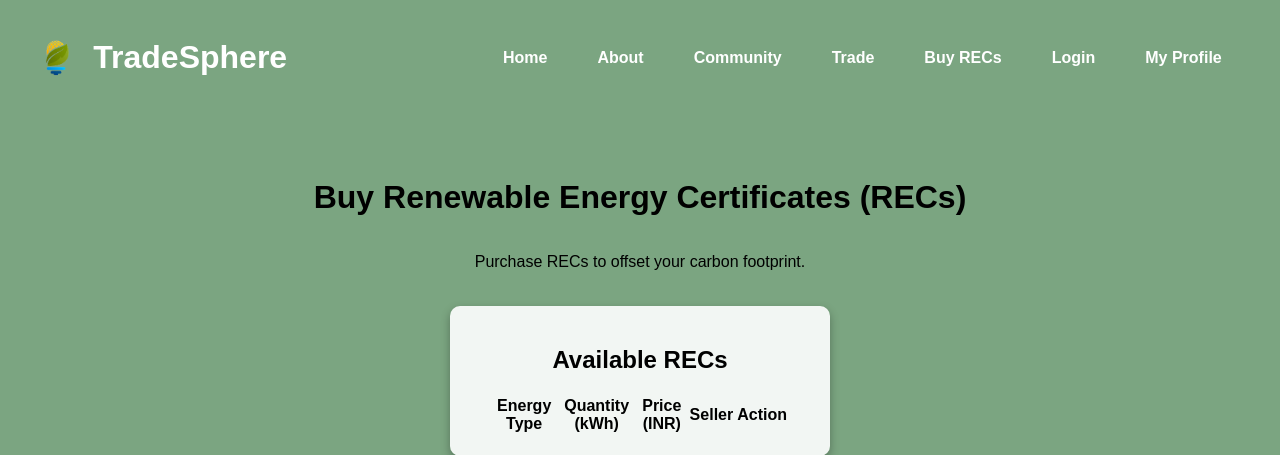
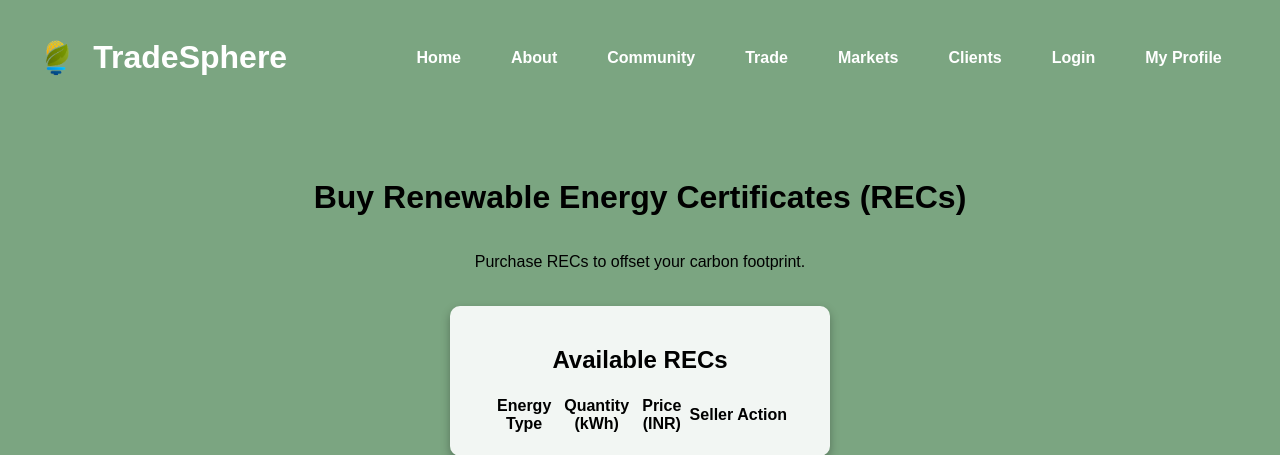
Before and after one commit to Jasleen1210/TradeSphere, a Flask app: page /buy in a window 1280 px wide. Shown: the top 455 px of the page. Run offline with Flask 3, Linux system fonts and the light colour scheme; lists and menus that the app fills with data are empty.

Commit message:
Navbar on buy.html

```diff
--- a/templates/buy.html
+++ b/templates/buy.html
@@ -53,8 +53,29 @@
                     <li><a href="{{ url_for('index') }}">Home</a></li>
                     <li><a href="{{ url_for('about') }}">About</a></li>
                     <li><a href="{{ url_for('community') }}">Community</a></li>
-                    <li><a href="{{ url_for('trade') }}">Trade</a></li>
-                    <li><a href="{{ url_for('buy') }}" class="active">Buy RECs</a></li>
+                    <li class="dropdown">
+                        <a href="#" class="dropdown-link">Trade</a>
+                        <ul class="dropdown-menu">
+                            <li><a href="{{ url_for('buy') }}">Buy</a></li>
+                            <li><a href="{{ url_for('trade') }}">Sell</a></li>
+                        </ul>
+                    </li>
+                    <li class="dropdown">
+                        <a href="#" class="dropdown-link">Markets</a>
+                        <ul class="dropdown-menu">
+                            <li><a href="{{ url_for('solar') }}">Solar</a></li>
+                            <li><a href="{{ url_for('wind') }}">Wind</a></li>
+                            <li><a href="{{ url_for('biogas') }}">Biogas</a></li>
+                        </ul>
+                    </li>
+                    <li class="dropdown">
+                        <a href="#" class="dropdown-link">Clients</a>
+                        <ul class="dropdown-menu">
+                            <li><a href="#">Corporate</a></li>
+                            <li><a href="#">Residential</a></li>
+                            <li><a href="#">Industrial</a></li>
+                        </ul>
+                    </li>
                     <li><a href="{{ url_for('login') }}">Login</a></li>
                     <li><a href="{{ url_for('profile') }}">My Profile</a></li>
                 </ul>
```
